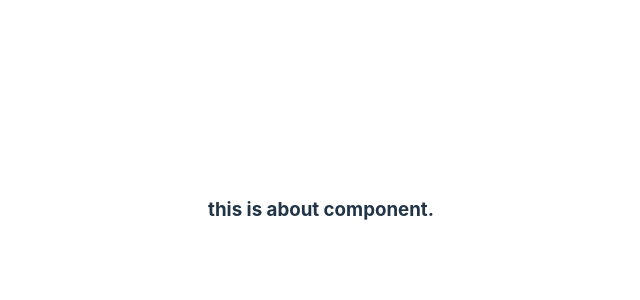
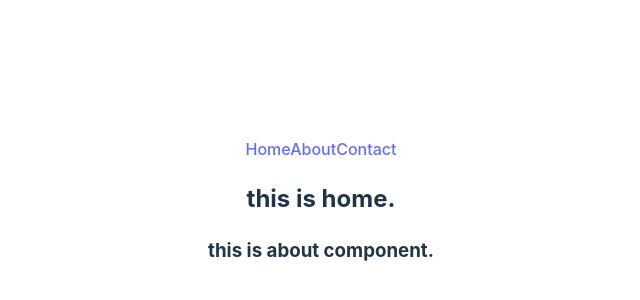
Before and after one commit to Sobuj54/module-54-simple-react-router-examples, a React (Vite) app: page /about in a window 1280 px wide. Shown: the part 190-490 px from the top of the page, without its empty margins (319-959 px from the left). Built offline with nearby package versions, Linux system fonts and the light colour scheme.

Commit message:
basic idea about router and general view of spa

```diff
--- a/src/component/About/About.jsx
+++ b/src/component/About/About.jsx
@@ -4,6 +4,7 @@ const About = () => {
     return (
         <div>
             <h3>this is about component.</h3>
+
         </div>
     );
 };
--- /dev/null
+++ b/src/component/Header/Header.jsx
@@ -0,0 +1,13 @@
+import React from 'react';
+
+const Header = () => {
+    return (
+        <div>
+            <a href="/">Home</a>
+            <a href="/about">About</a>
+            <a href="/contact">Contact</a>
+        </div>
+    );
+};
+
+export default Header;
--- /dev/null
+++ b/src/component/Home/Home.jsx
@@ -0,0 +1,15 @@
+import React from 'react';
+import { Outlet } from "react-router-dom";
+import Header from '../Header/Header';
+
+const Home = () => {
+    return (
+        <div>
+            <Header></Header>
+            <h2>this is home.</h2>
+            <Outlet />
+        </div>
+    );
+};
+
+export default Home;
--- a/src/main.jsx
+++ b/src/main.jsx
@@ -9,22 +9,40 @@ import {
 import About from './component/About/About.jsx';
 import Contact from './component/Contact/Contact.jsx';
 import ErrorPage from './component/Error/ErrorPage.jsx';
+import Home from './component/Home/Home.jsx';
+
+// const router = createBrowserRouter([
+//   {
+//     path:'/',
+//     element: <App></App>,
+//     errorElement: <ErrorPage></ErrorPage>
+//   },
+//   {
+//     path: '/about',
+//     element: <About></About>,
+//     errorElement: <ErrorPage></ErrorPage>
+//   },
+//   {
+//     path: '/contact',
+//     element : <Contact></Contact>,
+//     errorElement: <ErrorPage></ErrorPage>
+//   }
+// ])
 
 const router = createBrowserRouter([
   {
     path:'/',
-    element: <App></App>,
-    errorElement: <ErrorPage></ErrorPage>
-  },
-  {
-    path: '/about',
-    element: <About></About>,
-    errorElement: <ErrorPage></ErrorPage>
-  },
-  {
-    path: '/contact',
-    element : <Contact></Contact>,
-    errorElement: <ErrorPage></ErrorPage>
+    element:<Home></Home>,
+    children:[
+      {
+        path: '/about',
+        element: <About></About>
+      },
+      {
+        path : '/contact',
+        element: <Contact></Contact>
+      }
+    ]
   }
 ])
 
```
